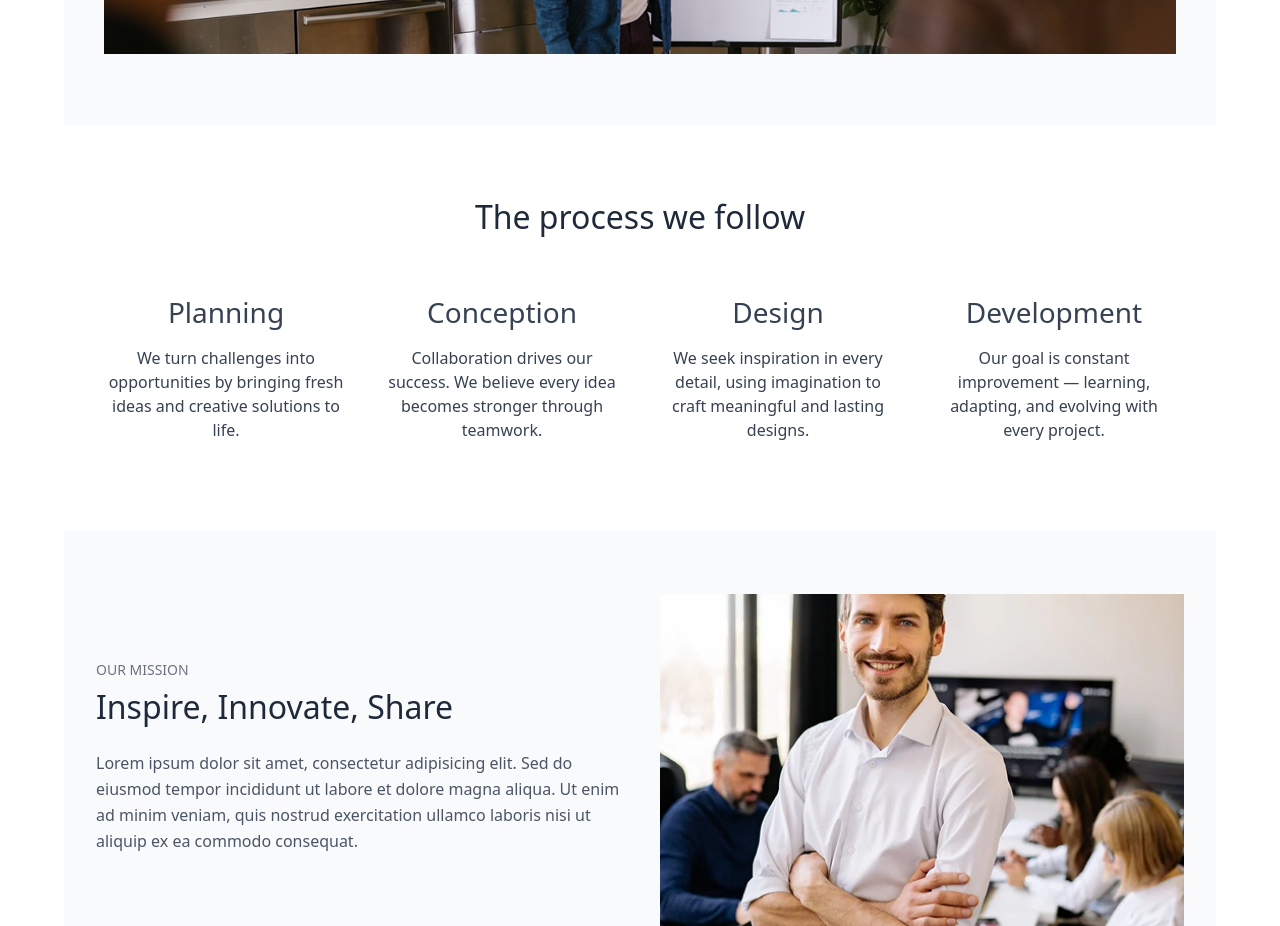
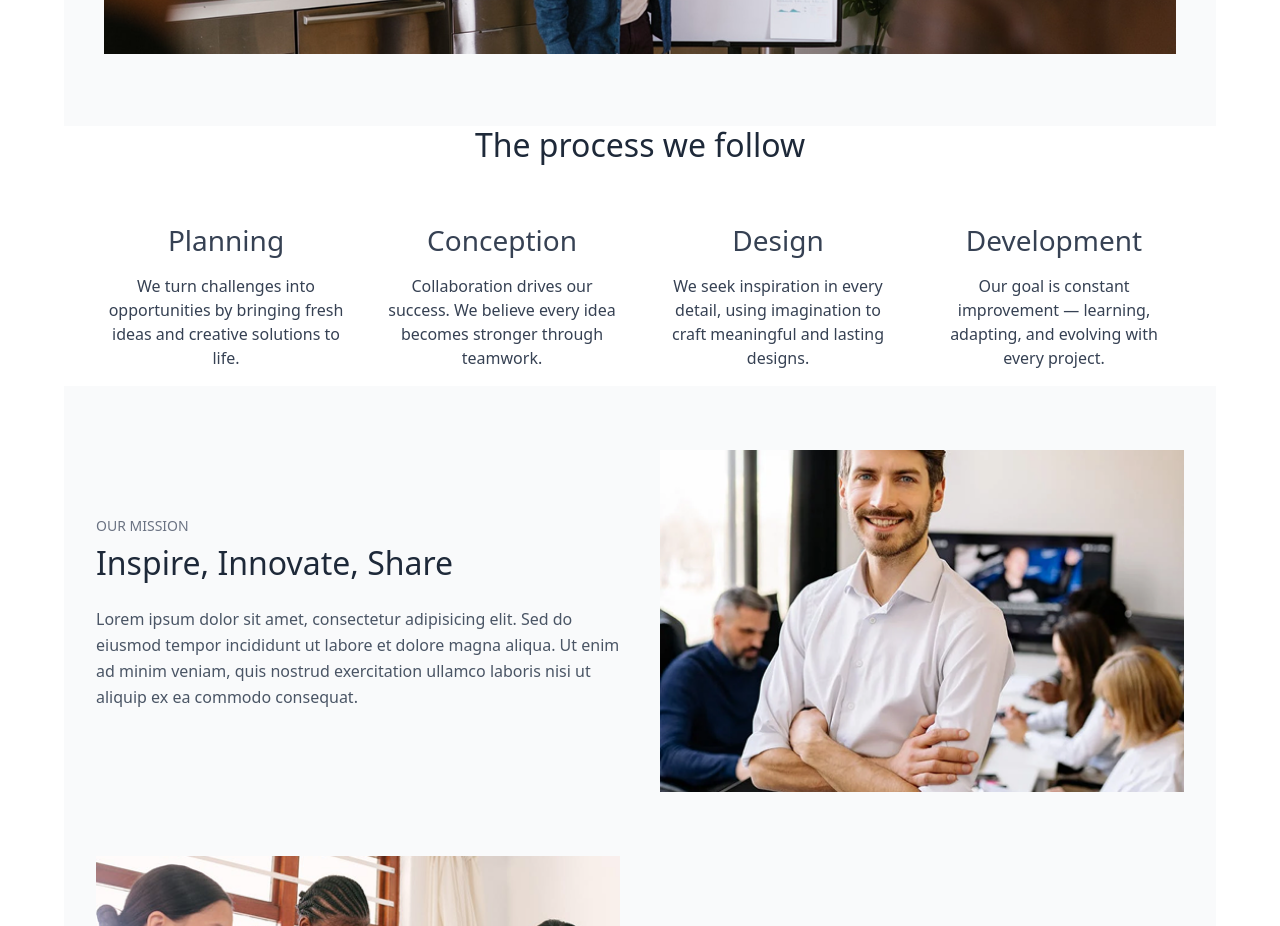
Before and after one commit to sajibkhandev/Collaboration-Finsweet-2401, a React app: page /about in a window 1280 px wide. Shown: the part 960-1886 px from the top of the page. Built offline with nearby package versions, Linux system fonts and the light colour scheme; the HTML template or start-up script is replaced by a standard one.

Commit message:
About page done and updated by Yunis

```diff
--- a/src/pages/About.jsx
+++ b/src/pages/About.jsx
@@ -61,7 +61,7 @@ const About = () => {
 </section>
 
 {/* ✅ Section 3: Inspire, Innovate, Share (4 Paragraphs) */}
-<section className="bg-white py-18 px-10 max-w-6xl mx-auto text-center ">
+<section className="bg-white py-19clear px-10 max-w-6xl mx-auto text-center ">
 <div className="mb-15 text-3xl font-bold ">
     <h2>The process we follow</h2>
 </div>
```
